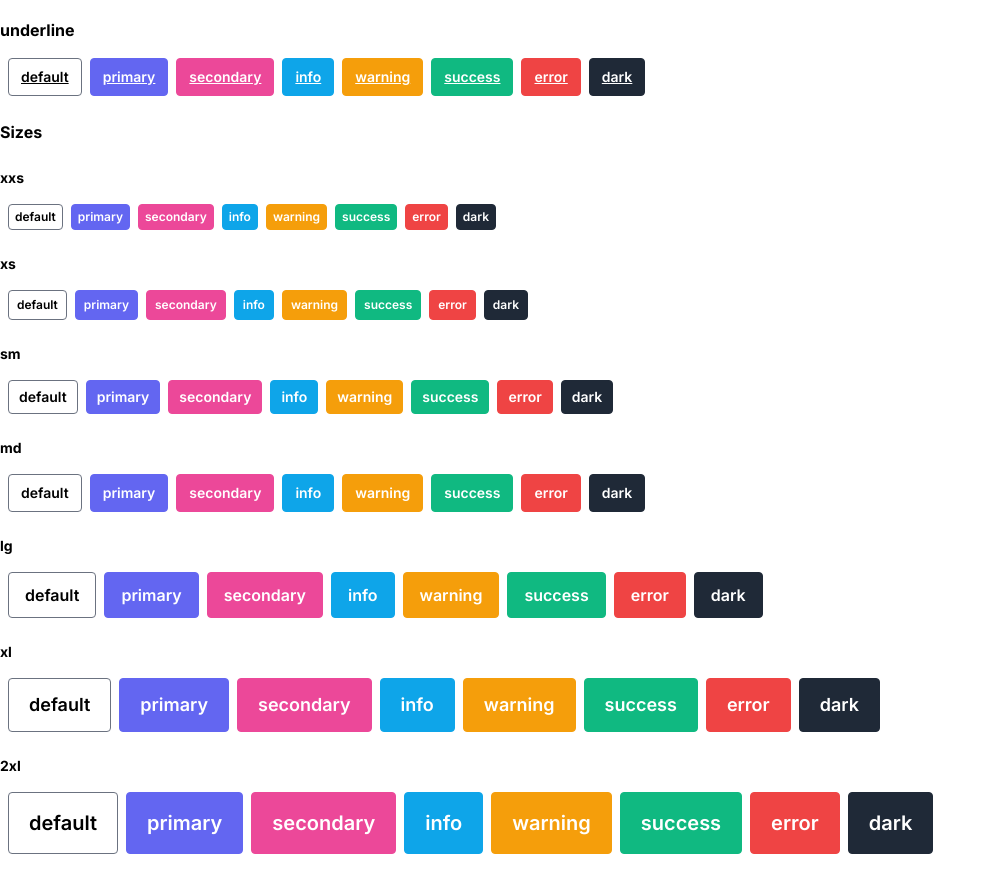
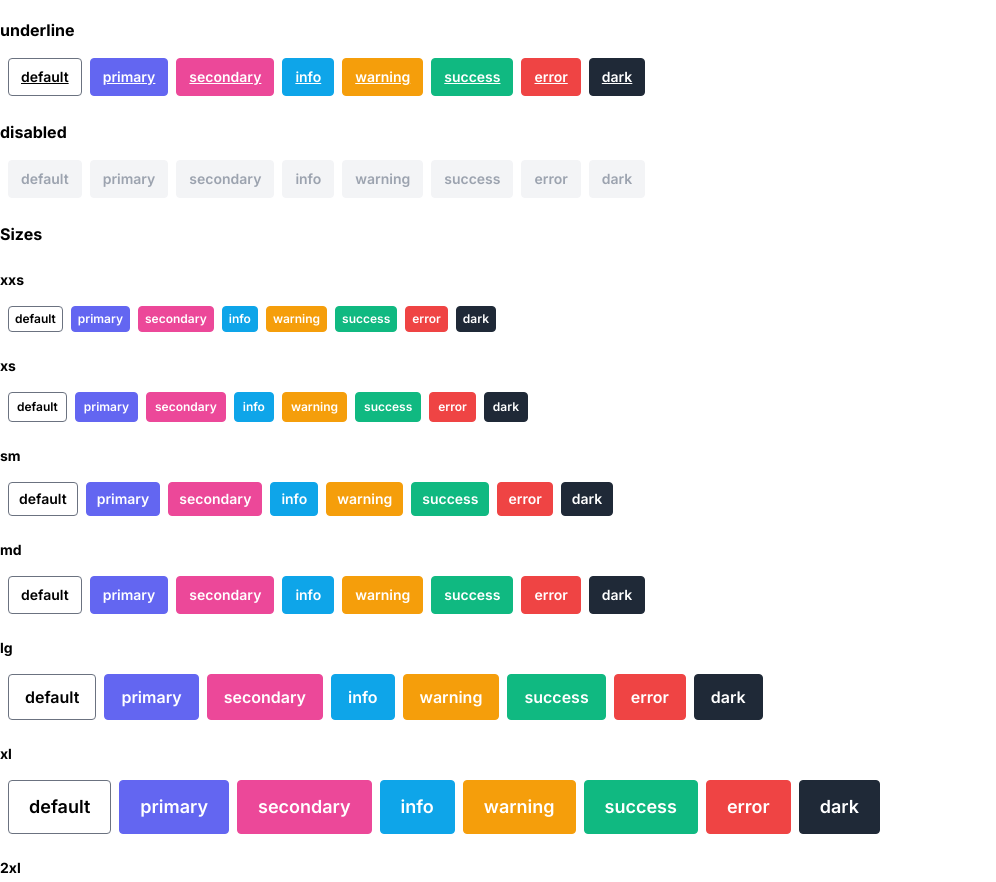
Before and after one commit to gravitano/nuxt3-tailwind-kit, a Nuxt app: page / in a window 1280 px wide. Shown: the part 860-1742 px from the top of the page, without its empty margins (0-996 px from the left). Built offline with nearby package versions, Linux system fonts and the light colour scheme.

Commit message:
feat(v-btn): new `disabled` variant

```diff
--- a/components/VBtn.vue
+++ b/components/VBtn.vue
@@ -130,6 +130,9 @@ const tag = computed(() =>
 
 .btn-2xl {
   @apply text-xl px-5 py-4;
+}
+.btn:disabled {
+  @apply bg-gray-100 hover:bg-gray-100 hover:border-gray-100 text-gray-400 border-gray-100 cursor-not-allowed;
 }
 
 /*
--- a/pages/index.vue
+++ b/pages/index.vue
@@ -10,7 +10,15 @@ const colors = [
   "dark",
 ];
 
-const variants = ["", "rounded", "outlined", "text", "block", "underline"];
+const variants = [
+  "",
+  "rounded",
+  "outlined",
+  "text",
+  "block",
+  "underline",
+  "disabled",
+];
 const iconVariants = ["", "rounded", "outlined", "text"];
 
 const sizes = ["xxs", "xs", "sm", "md", "lg", "xl", "2xl"];
```
